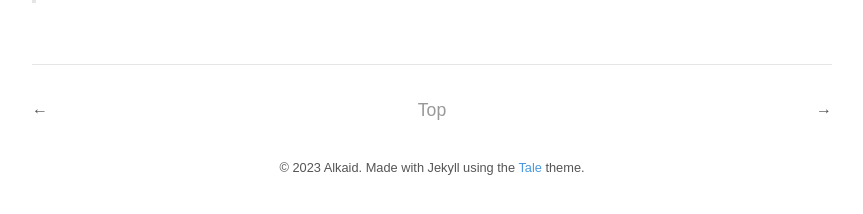
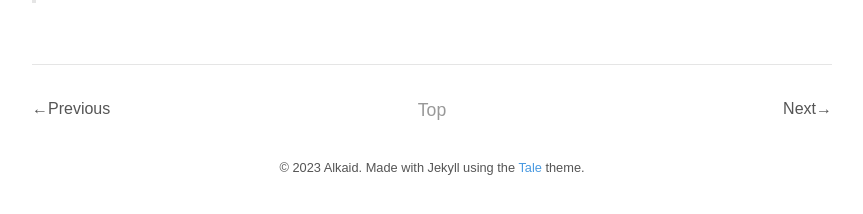
Before and after one commit to AlkaidWaong/ifoz, a Jekyll site: the page built from _posts/2020-05-27-Answer-the-question-of-zhihu.md, in a window 1280 px wide. Shown: the part 470-684 px from the top of the page, without its empty margins (208-1071 px from the left). Built offline with Jekyll 4.4.1, drawn with Linux system fonts in a browser that asks for light colours; comment, search, counter and statistics services are not loaded.

Commit message:
Update post.html

```diff
--- a/_layouts/post.html
+++ b/_layouts/post.html
@@ -30,10 +30,10 @@
 
 <div class="pagination">
   {% if page.next.url %}
-    <a href="{{ page.next.url | prepend: site.baseurl }}" class="left arrow">&#8592;</a>
+    <a href="{{ page.next.url | prepend: site.baseurl }}" class="left arrow">&#8592;Previous</a>
   {% endif %}
   {% if page.previous.url %}
-    <a href="{{ page.previous.url | prepend: site.baseurl }}" class="right arrow">&#8594;</a>
+    <a href="{{ page.previous.url | prepend: site.baseurl }}" class="right arrow">Next&#8594;</a>
   {% endif %}
 
   <a href="#" class="top">Top</a>
```
